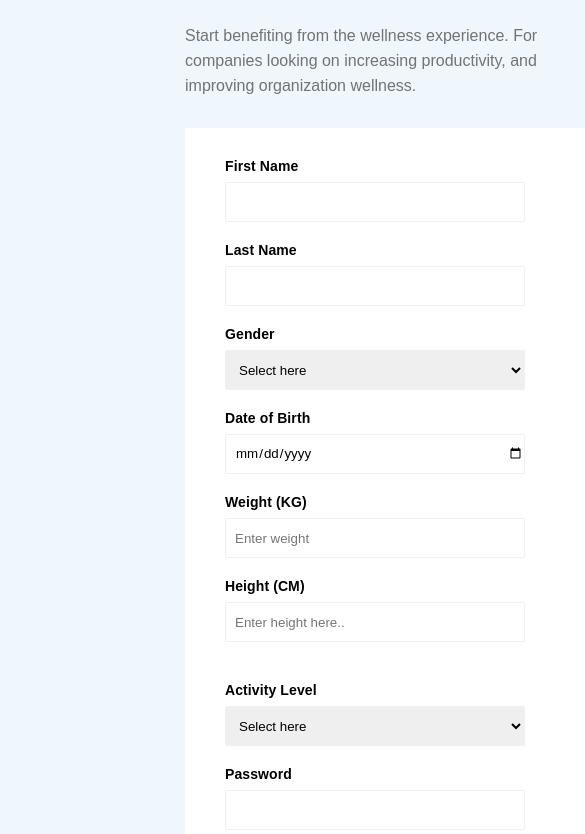
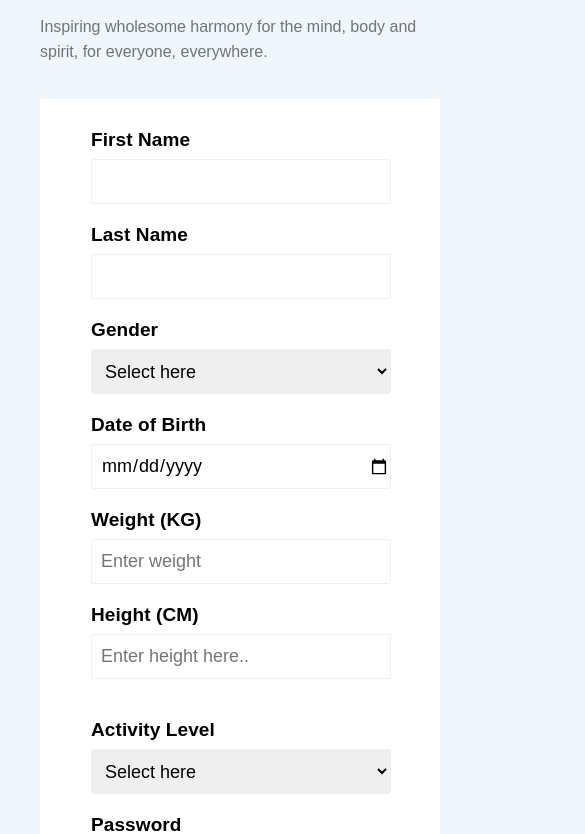
Before and after one commit to ace-pro4/assignment-2, a plain HTML site: page index.html in a window 390 px wide. Shown: the part 134-968 px from the top of the page, 585 px wide, since content can reach past the window. Drawn offline with Linux system fonts and the light colour scheme; a web font is replaced by a local one.

Commit message:
modified web development

```diff
--- a/index.html
+++ b/index.html
@@ -20,6 +20,8 @@
           companies looking on increasing productivity, and improving <span>
           organization wellness.</span>
         </p>
+        <p class="paragraphtwo">Inspiring wholesome harmony for the mind,
+          body and spirit, for everyone, everywhere.</p>
       </section>
 
       <section class="second">
--- a/style.css
+++ b/style.css
@@ -5,21 +5,23 @@
 }
 
 body{
+  width: 100%;
+  height: 100%;
   background-color:hsla(210, 72%, 93%, 0.498);
-    width: 1366px;
-    height: 768px;
+  overflow-x: hidden;
 }
 
 div.fidel{
   display: flex;
-    padding: 80px 140px;
-    width: 1360px;
-    height:750px ;
-    margin: auto;
+  padding: 50px ;
+  justify-content: center;
+  align-items: center;
+  gap: 4rem;
 }
+
 section.first{
-    padding-top: 130px;
-    width: 700px;
+  padding-bottom: 100px;
+  width: 500px;
 }
 
 
@@ -130,61 +132,75 @@ h1{
   font-style: normal;
 }
 
+.paragraphtwo{
+  display: none;
+}
 
-@media screen and (max-width: 480px) {
-  body {
-    width: 300px ;
-    height: 600px;
+
+@media(max-width:481px){
+  body{
+    width: 480px;
+    overflow-x: hidden;
+  }
+  div.fidel{
+    width: 400px;
+    display: flex;
+    flex-direction: column;
     margin: auto;
+    gap: 5px;
+  }
 
+  div.container{
+    width: 400px;
+    padding: 30px 40px 30px 51px;
   }
+
   section.first{
-    padding-top: 50px;
+    width: 400px;
     padding-bottom: 30px;
   }
 
-  div.fidel{
-    display: flex;
-    flex-direction: column;
-    max-width: 300px;
-    padding-top: 9px;
+  .paragraphone{
+    display: none;
   }
-  section.first,section.second{
-    max-width: 400px;
-    position: relative;
-
+  .paragraphtwo{
+    display: block;
+    color: #737373;
+    font-family:'Rethink Sans', sans-serif ;
+    font-size: 16px;
+    font-weight: 400;
+    line-height: 25px;
+    font-style: normal;
+  }
+  section.second{
+    width: 400px;
   }
 
-  div.one,div.two,div.three,div.four,div.five,div.six{
+  input,select{
     width: 300px;
-    flex-basis: 50px;
+    height: 45px;
   }
 
-  h1{
-     font-size: 30px;
+div.seven,div.eight{
+  padding: 10px 51px;
+}
+input,select{
+  font-size: 18px;
+}
+
+ label{
+  font-size: 19px;
  }
 
 button.button{
   width: 300px;
+  margin: 10px 51px;
+  font-size: 19px;
 
 }
 
 p.last{
-    position: absolute;
-    left: -64px;
-    font-size: 11px;
-    font-weight: bold;
-    font-family: sans-serif;
-    color: #000;
+  text-wrap: wrap;
 }
 
-  div.container{
-    display: flex;
-    flex-direction: column;
-    max-width: 400px;
 }
-
-  input, select{
-    width: 300px;
-  }
-}
```
Lines whose indentation alone changed are shown as unchanged.
